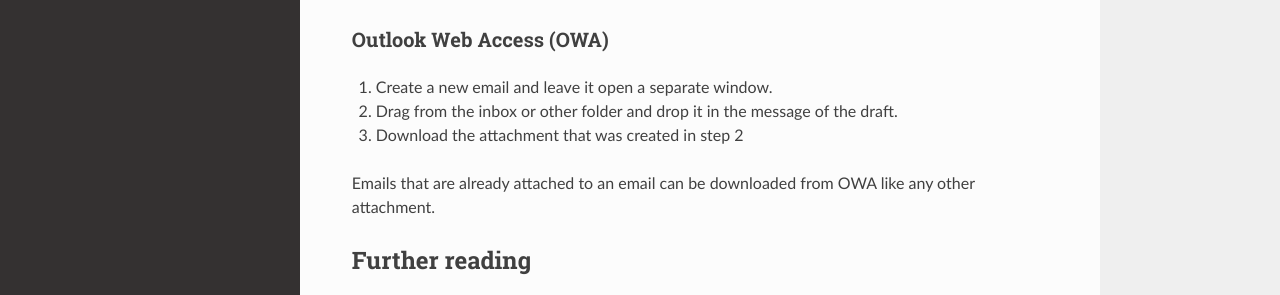
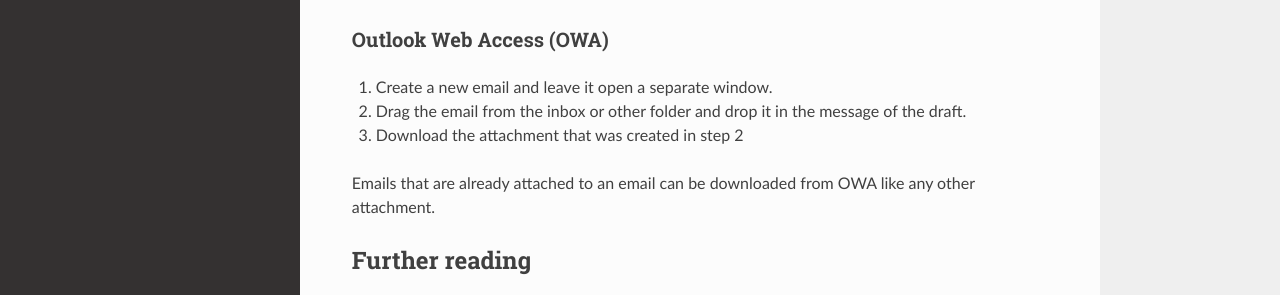
Before and after one commit to seanthegeek/mailsuite, a Sphinx documentation site: the page built from docs/index.md, in a window 1280 px wide and 900 px high, scrolled down 1038 px. Shown: the part 157-452 px from the top of the window. Built offline with Sphinx 7.4.7 and the Read the Docs theme 2.0.0, drawn with Linux system fonts in a browser that asks for light colours.

Commit message:
Fix typo in docs

```diff
--- a/docs/index.md
+++ b/docs/index.md
@@ -52,7 +52,7 @@
 ### Outlook Web Access (OWA)
 
 1. Create a new email and leave it open a separate window.
-2. Drag from the inbox or other folder and drop it in the message of the draft.
+2. Drag the email from the inbox or other folder and drop it in the message of the draft.
 3. Download the attachment that was created in step 2
 
 Emails that are already attached to an email can be downloaded from OWA like
```
Also changed, not shown: README.md (+1 -1 lines).
